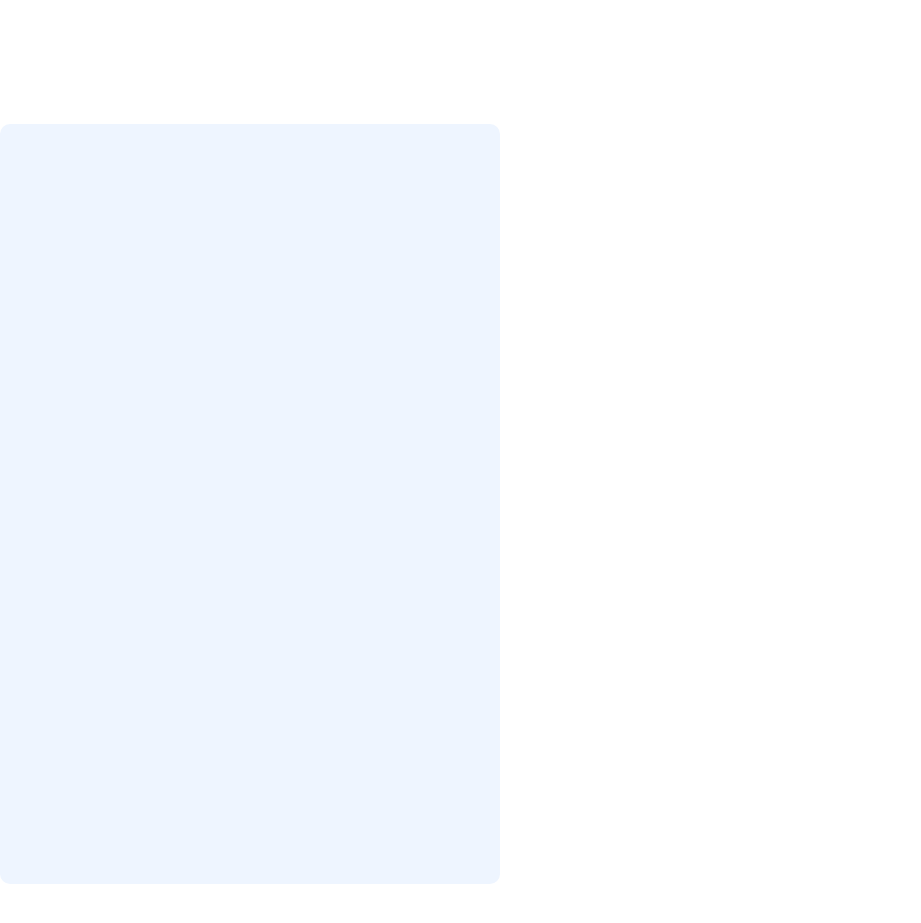
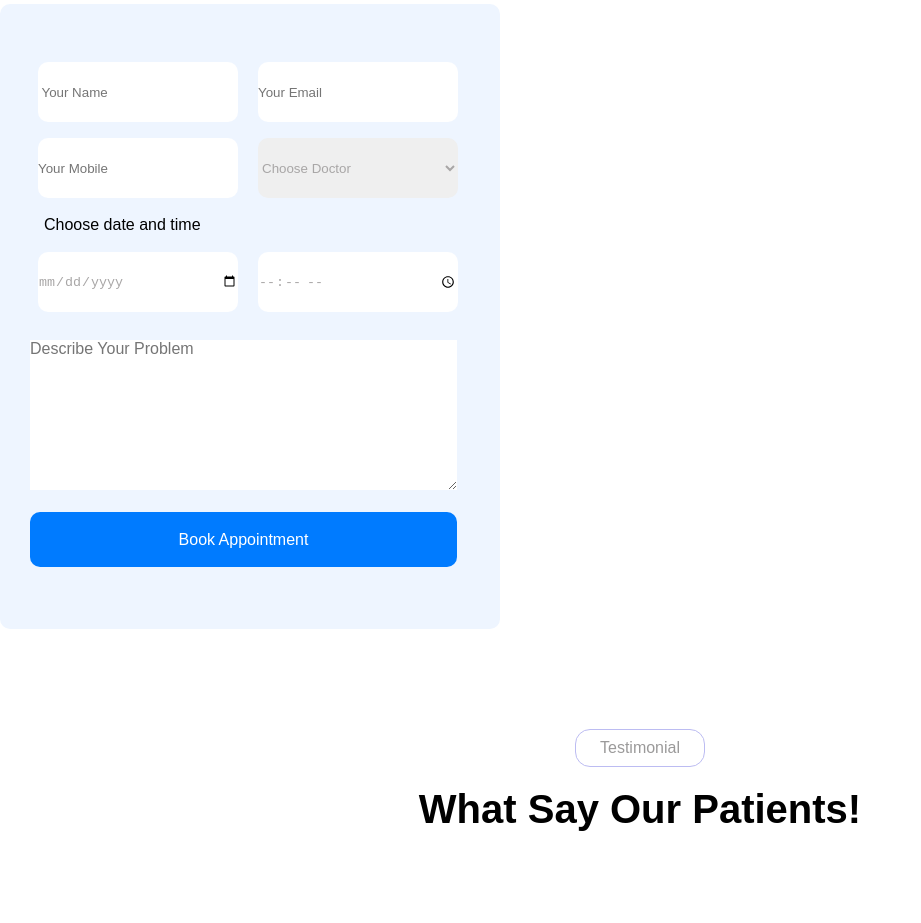
Before and after one commit to Arunprajapati-cmd/practice, a plain HTML site: page index.html in a window 1280 px wide. Shown: the part 5139-6062 px from the top of the page, without its empty margins (0-921 px from the left). Before the commit the page ends 6023 px from the top, so only its background shows below. Drawn offline with Linux system fonts and the light colour scheme; a web font is replaced by a local one.

Commit message:
modified

```diff
--- a/index.html
+++ b/index.html
@@ -309,12 +309,44 @@
             </div>
             <div class="appoint-form">
                 <div class="contact-box">
+                    <div class="form">
+                        <form action="">
+                            <input type="text"  class="message"  placeholder=" Your Name">
+                            <input type="email" class="message" placeholder="Your Email">
+                            <input type="contact" class="message" placeholder="Your Mobile">
+                            <select name="doctor" class="message">
+                                <option value="choose" >Choose Doctor</option>
+                                <option value="doctor 1" >Doctor 1</option>
+                                <option value="doctor 2" >Doctor 2</option>
+                                <option value="doctor 3" >Doctor 3</option>
+                            </select>
+                            <p>Choose date and time</p>
+                            <input type="date"  class="message" placeholder="Choose date">
+                            <input type="time" class="message" placeholder="choose time">
+                            <textarea name="" id="" class="textarea" placeholder="Describe Your Problem" cols="40" rows="5"></textarea>
+                            <input type="submit" value="Book Appointment" class="book">
+                        </form>
+                    </div>
+                </div>
+            </div>
+        </section>
+        <!-- ====================================appointment ends here========================================== -->
 
+         <!-- ========================================testimonial starts from here==================================== -->
+         <section id="testimonial">
+            <div class="testi">
+                <div class="test-button">
+                    <button>Testimonial</button>
                 </div>
-
+                <div class="patients">
+                    <h1>What Say Our Patients!</h1>
+                </div>
             </div>
 
-        </section>
+
+
+         </section>
+
     </main>
     <!-- ===============================javascript for navbar===========================================     -->
     <script>
--- a/style.css
+++ b/style.css
@@ -662,7 +662,7 @@ margin-top: 10px;
 /* ============================appointment starts from here====================== */
 #appointment{
     width: 100%;
-    height: 100vh;
+    height: auto;
     margin-top: 100px;
     display: flex;
     justify-content: space-between;
@@ -670,10 +670,10 @@ margin-top: 10px;
 }
 .appoint-info{
     height: 100%;
-    width: 50% !important;
+    /* width: 50% ; */
     margin: 100px;
     /* margin-right: 00px; */
-    margin-left: 150px;
+    /* margin-left: px; */
 }
  #appointment .main-appoint ,.appoint-info .appoint-button{
     display: flex;
@@ -709,6 +709,7 @@ margin-top: 10px;
     width: 550px;
     height: 160px;
     /* border: 1px solid #c1dafe; */
+    border-radius: 10px;
     background-color: #eef5ff;
     font-family: "Funnel Sans", sans-serif;
     align-items: center;
@@ -738,10 +739,12 @@ margin-top: 10px;
     width: 550px;
     height: 170px;
     /* border: 1px solid #c1dafe; */
+    border-radius: 10px;
     background-color: #eef5ff;
     font-family: "Funnel Sans", sans-serif;
     align-items: center;
     display: flex;
+    flex-wrap: wrap;
     padding-left: 40px;
     gap: 20px;
     margin-top: 20px;
@@ -753,6 +756,7 @@ margin-top: 10px;
     background-color: white;
     border-radius: 50%;
     display: flex;
+    flex-wrap: wrap;
     align-items: center;
     justify-content: center;
     color: #007bff;
@@ -773,10 +777,81 @@ margin-top: 10px;
     */
 .contact-box{
     width: 500px;
-    height: 760px;
+    height: 625px;
     /* border: 1px solid blue; */
     background-color: #eef5ff;
     margin-top: 100px;
     margin-right: 150px;
     border-radius: 10px;
 }
+
+.message{
+    width: 200px;
+    height: 60px;
+    /* padding: 5px; */
+    margin: 8px;
+    border: none;
+    border-radius: 10px;
+    gap: 40px;
+    color: #a8a6a6;
+}
+.form{
+    padding: 30px;
+    padding-top: 50px;
+    border: none;
+}
+.textarea{
+    width: 427px;
+    height: 150px;
+    /* padding-top: 50px; */
+    margin-top: 20px;
+    font-family: "Funnel Sans", sans-serif;
+    font-size: 16px;
+    border: none;
+}
+.form p{
+    padding-top: 10px ;
+    padding-bottom: 10px;
+    font-size: 16px;
+    padding-left: 14px;
+    font-family: "Funnel Sans", sans-serif;
+}
+.book{
+    width: 427px;
+    height: 55px;
+    font-size: 16px;
+    background-color: #007bff;
+    color: white;
+    /* padding-top: 20px; */
+    margin-top: 18px;
+    border: none;
+    border-radius: 10px;
+}
+/* ========================================appointment ends here================================= */
+
+/* ======================================testimonial starts here=========================================== */
+#testimonial{
+    width: 100%;
+    height: 100vh;
+    margin-top: 100px;
+    display: flex;
+    justify-content: center;
+}
+.testi .test-button{
+    display: flex;
+    justify-content: center;
+}
+.test-button button{
+    width: 130px;
+    height: 38px;
+    border-radius: 15px;
+    font-size: 16px;
+    color: #9b9a9a;
+    background-color: white;
+    border: 1px solid rgb(188, 188, 242);
+}
+.patients h1{
+    margin-top: 20px;
+    font-size: 40px;
+    font-family: "Funnel Sans", sans-serif;
+}
```
Also changed, not shown: images/testimonial-1.jpg (added), images/testimonial-2.jpg (added).
